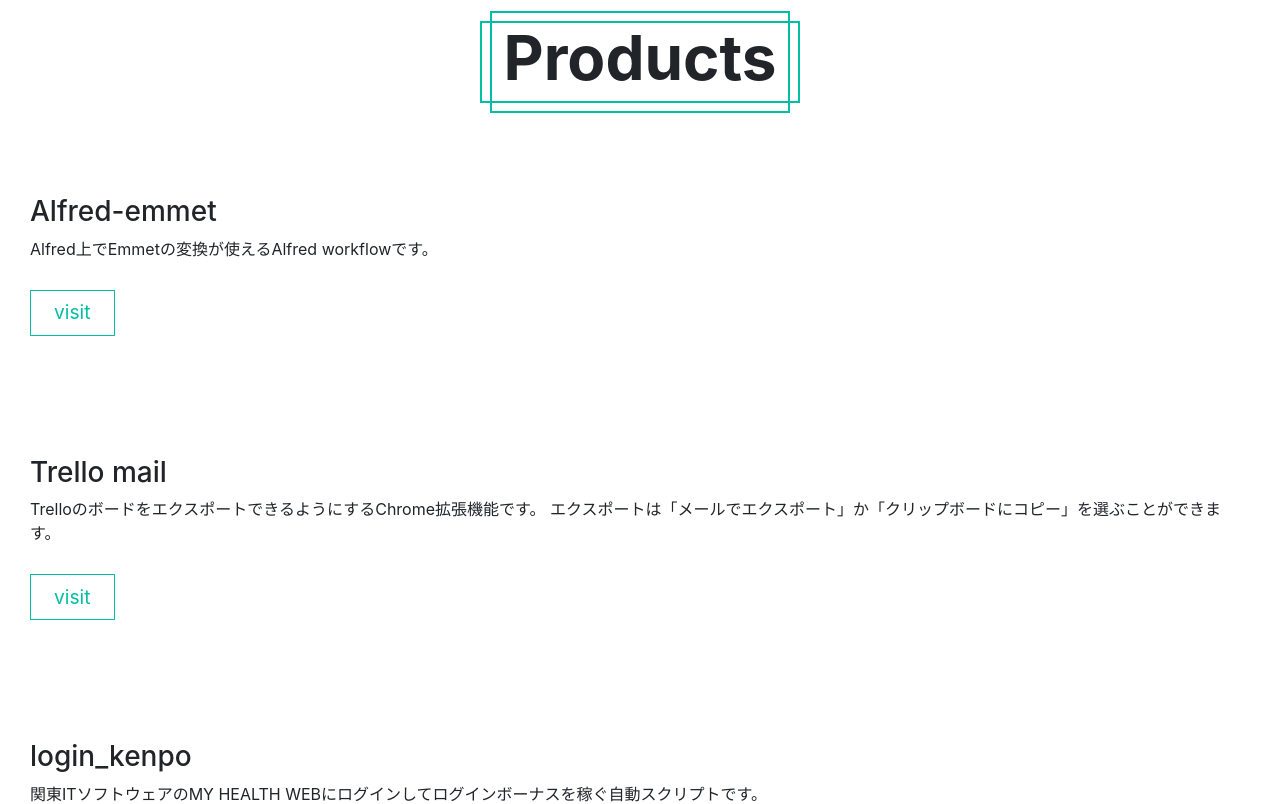
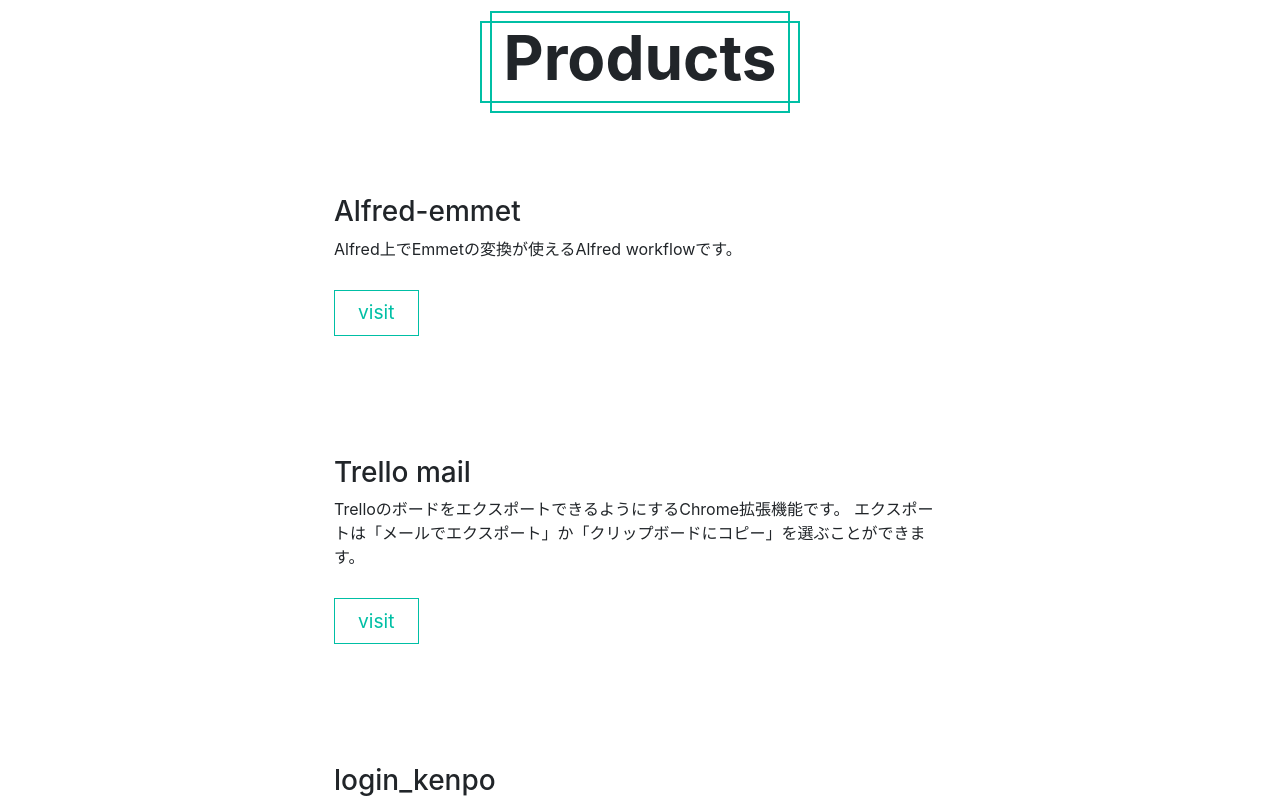
Before and after one commit to rhythm191/website, a Next.js app: page / in a window 1280 px wide. Shown: the part 1080-1884 px from the top of the page. Built offline with nearby package versions, Linux system fonts and the light colour scheme.

Commit message:
add content-wrapper style

```diff
--- a/assets/style.scss
+++ b/assets/style.scss
@@ -87,6 +87,12 @@
   }
 }
 
+.content-wrapper {
+  width: 100%;
+  max-width: 42rem;
+  margin: 0 auto;
+}
+
 // each section styles
 
 #hero-section {
@@ -159,9 +165,6 @@
   }
 
   p {
-    width: 100%;
-    max-width: 42rem;
-    margin: 0 auto 1rem;
     padding: 0 1rem;
 
     @media (min-width: $breakpoint-sm) {
--- a/pages/index.jsx
+++ b/pages/index.jsx
@@ -16,6 +16,7 @@
       <section id="about">
         <div className="wrapper">
           <h2>About</h2>
+          <div className="content-wrapper">
             <p>サービスを作ったり、小さなツールを作ったりしています。</p>
             <p>
               中の人はWebエンジニアです。名古屋のSIerでフルスタックエンジニアとしてWebサービスの開発を経験した後、
@@ -28,10 +29,12 @@
               組織改革にも関心があり、新しいツールを導入したり、新しいプロセスを設計したりするのが好きです。
             </p>
           </div>
+        </div>
       </section>
 
       <section id="products">
         <h2>Products</h2>
+        <div className="content-wrapper">
           <div className="product-showcase">
             <h3>Alfred-emmet</h3>
             <p>Alfred上でEmmetの変換が使えるAlfred workflowです。</p>
@@ -68,10 +71,12 @@
             </p>
             <a href="https://onedaytv.herokuapp.com/">visit</a>
           </div>
+        </div>
       </section>
 
       <section id="activities">
         <h2>Activities</h2>
+        <div className="content-wrapper">
           <div>
             <h3>Rhyztech blog</h3>
             <p>Techブログです。Web開発をしている中で学んだことやゲームの話をしたりします。</p>
@@ -81,6 +86,7 @@
             <h3>Speaker Deck</h3>
             <p>tech系のスライドをあげたり、splatoonのスライドをあげたりしています。</p>
             <a href="https://speakerdeck.com/rhythm191">visit</a>
+          </div>
         </div>
       </section>
 
```
Lines whose indentation alone changed are shown as unchanged.
